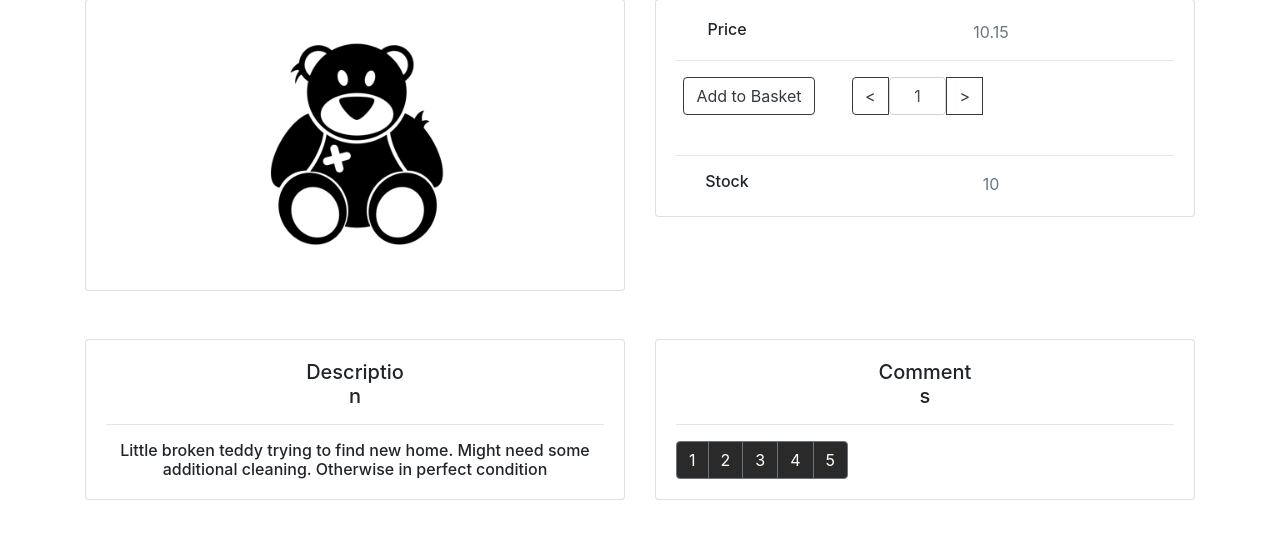
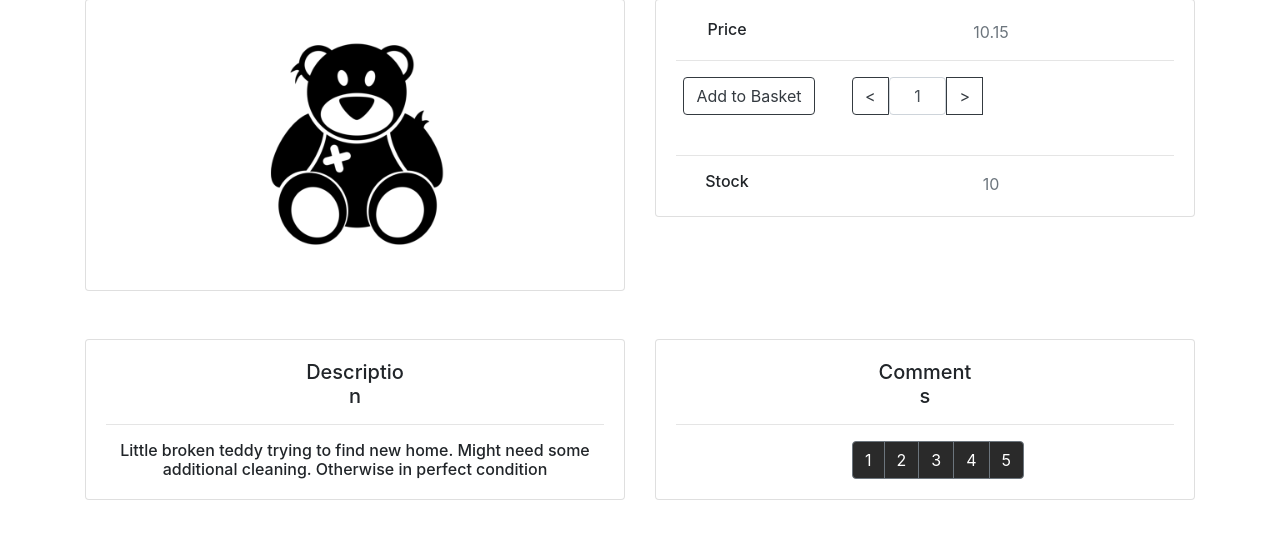
Before and after one commit to mmalmi1/piWASTE, a Flask app: page /product/1 in a window 1280 px wide. Shown: the part 166-705 px from the top of the page. Run offline with Flask 2, Linux system fonts and the light colour scheme; data comes from the database, SQL or seed files in the repository; some libraries are stand-ins or nearby versions.

Commit message:
Fixes some issues with functions

```diff
--- a/app/templates/product.html
+++ b/app/templates/product.html
@@ -57,7 +57,7 @@
                             <div class="input-group-prepend">
                               <button class="btn btn-outline-dark" type="button" onclick="removeCount()"><</button>
                               <input type="text" class="form-control col-sm-7 mx-auto" style="text-align:center"
-                                id="countNumber" placeholder="" aria-label="" aria-describedby="basic-addon1" value= {{ "1" }}>
+                                id="countNumber" placeholder="" aria-label="" aria-describedby="basic-addon1" value=1>
                               <button class="btn btn-outline-dark" type="button" onclick="addCount()">></button>
                             </div>
                           </div>
@@ -100,8 +100,8 @@
                   </div>
                   <hr>
                   <div class="row">
-                    <div class="col-sm-3">
-                      <div class="btn-toolbar" role="toolbar" aria-label="Toolbar with button groups">
+                    <div class="col-sm-4 mx-auto">
+                      <div class="btn-toolbar mb-0" role="toolbar" aria-label="Toolbar with button groups">
                         <div class="btn-group mr-2" role="group" aria-label="First group">
                           <button type="button" class="btn btn-secondary" style="background-color: #2a2a2aff">1</button>
                           <button type="button" class="btn btn-secondary" style="background-color: #2a2a2aff">2</button>
@@ -120,9 +120,9 @@
 
 <script>
   function addCount() {
-      print("DD");
       var element = document.getElementById("countNumber");
-      element.value = element.value + 1;
+      if(element.value < {{ stock }} ) {
+        element.value = parseInt(element.value)+ 1;
       }
   }
 </script>
@@ -130,9 +130,8 @@
 <script>
   function removeCount() {
       var element = document.getElementById("countNumber");
-      if(element.value > 0) {
-        element.value = element.value - 1;
-      }
+      if(element.value > 1) {
+        element.value = parseInt(element.value) - 1;
       }
   }
 </script>
```
